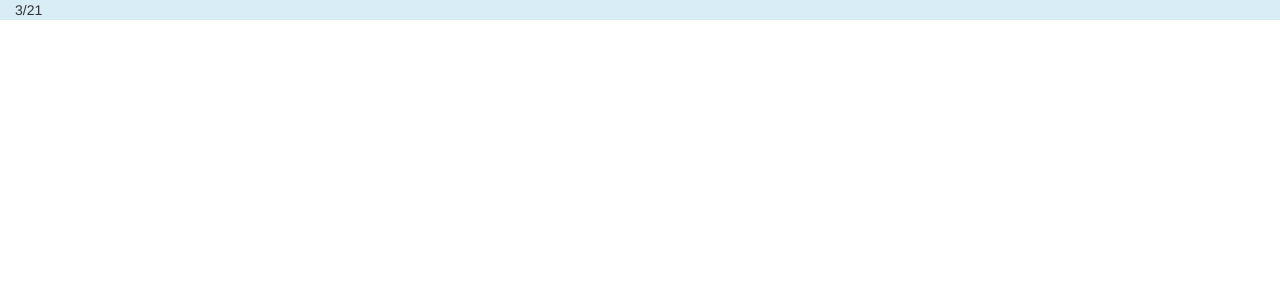
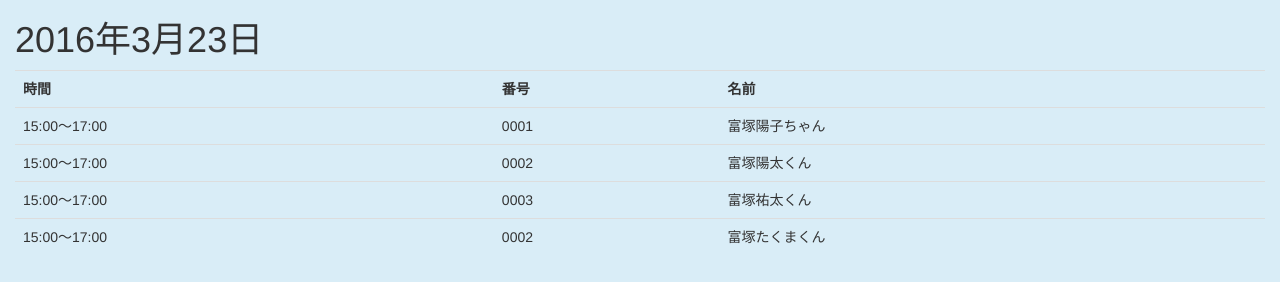
Before and after one commit to YutaTomizuka/kinder-reserve, a plain HTML site: page index.html in a window 1280 px wide. Drawn offline with Linux system fonts and the light colour scheme.

Commit message:
一覧画面モック作成

```diff
--- a/index.html
+++ b/index.html
@@ -8,12 +8,25 @@
     <script type="text/javascript" src="js/angular-strap.tpl.js"></script>
     <script type="text/javascript" src="js/index.js"></script>
     <link rel="stylesheet" href="css/bootstrap.min.css" charset="utf-8">
+    <link rel="stylesheet" href="css/index.css" charset="utf-8">
   </head>
-  <body>
+  <body class="bg-info">
     <div ng-app="myApp">
       <div ng-controller="MainController as main">
-        <div class="container-fluid bg-info">
-          {{main.date}}
+        <div class="container-fluid">
+          <h1>{{main.currentdate}}</h1>
+          <table class="table table-hover">
+            <tr>
+              <th>時間</th>
+              <th>番号</th>
+              <th>名前</th>
+            </tr>
+            <tr ng-repeat="reserve in main.reserves">
+              <td>{{reserve.start}}～{{reserve.end}}</td>
+              <td>{{reserve.id}}</td>
+              <td>{{reserve.name}}</td>
+            </tr>
+          </table>
         </div>
       </div>
     </div>
--- a/js/index.js
+++ b/js/index.js
@@ -1,9 +1,29 @@
-// var main = function(){
-//   this.date = '3/21';
-// };
-
-
 angular.module('myApp', ['mgcrea.ngStrap'])
-.controller('MainController',function(){
-  this.date = '3/21';
-});
+  .controller('MainController', function() {
+    this.currentdate = "2016年3月23日";
+    this.reserves = [{
+      date: "2016年3月23日",
+      start: "15:00",
+      end: "17:00",
+      id: "0001",
+      name: "富塚陽子ちゃん"
+    }, {
+      date: "2016年3月23日",
+      start: "15:00",
+      end: "17:00",
+      id: "0002",
+      name: "富塚陽太くん"
+    }, {
+      date: "2016年3月24日",
+      start: "15:00",
+      end: "17:00",
+      id: "0003",
+      name: "富塚祐太くん"
+    }, {
+      date: "2016年3月24日",
+      start: "15:00",
+      end: "17:00",
+      id: "0002",
+      name: "富塚たくまくん"
+    }];
+  });
```
